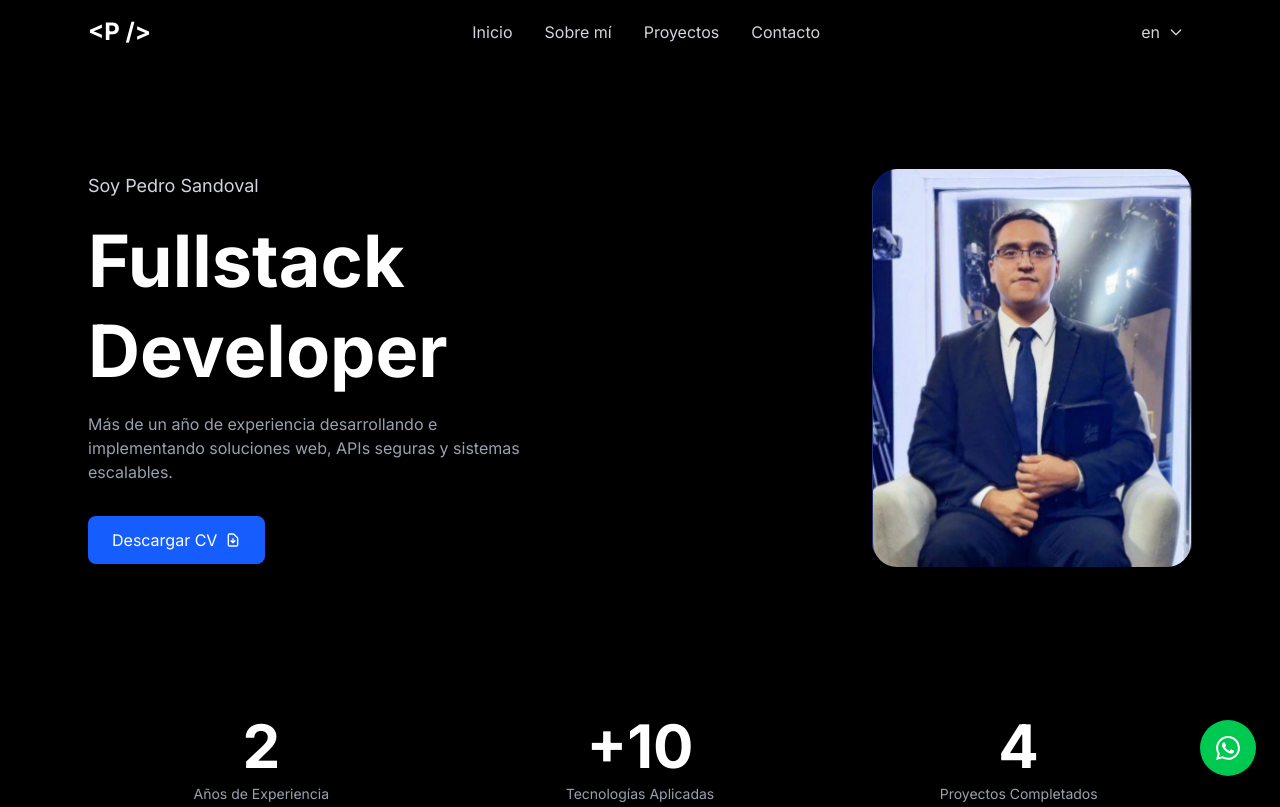
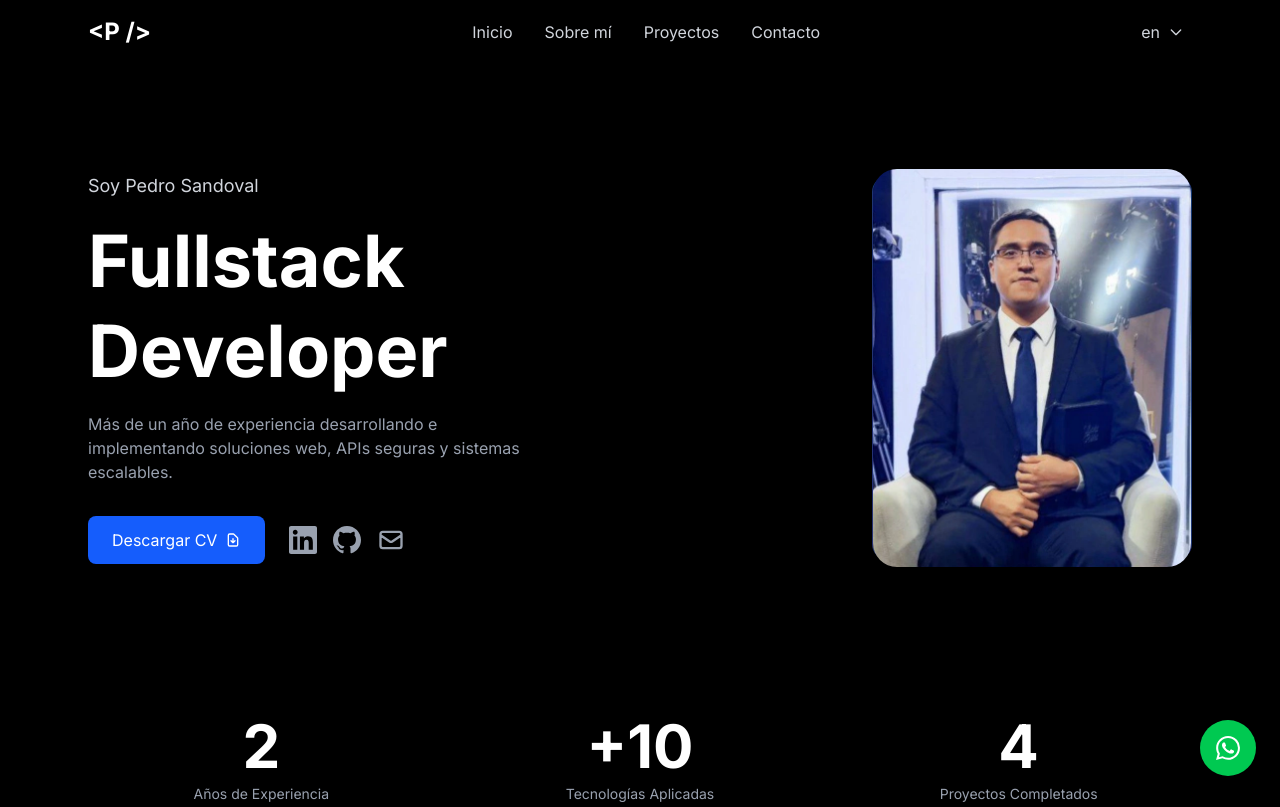
Before and after one commit to Pedrosandoval2/Portfolio, an Astro site: page /es in a window 1280 px wide. Shown: the top 807 px of the page. Built offline with nearby package versions, Linux system fonts and the light colour scheme; Astro itself is replaced by a stand-in of ours.

Commit message:
feat: add icons

```diff
--- a/src/pages/[lang]/index.astro
+++ b/src/pages/[lang]/index.astro
@@ -152,7 +152,56 @@
 									d="M12 10v6m0 0l-3-3m3 3l3-3m2 8H7a2 2 0 01-2-2V5a2 2 0 012-2h5.586a1 1 0 01.707.293l5.414 5.414a1 1 0 01.293.707V19a2 2 0 01-2 2z"
 								></path>
 							</svg>
-						</a>
+						</a><div class="flex items-center space-x-4">
+							<a
+								href="https://www.linkedin.com/in/pedrosandovalespinoza/"
+								target="_blank"
+								class="text-gray-400 hover:text-blue-400 transition-colors duration-300"
+							>
+								<svg
+									class="w-7 h-7"
+									fill="currentColor"
+									viewBox="0 0 24 24"
+								>
+									<path
+										d="M20.447 20.452h-3.554v-5.569c0-1.328-.027-3.037-1.852-3.037-1.853 0-2.136 1.445-2.136 2.939v5.667H9.351V9h3.414v1.561h.046c.477-.9 1.637-1.85 3.37-1.85 3.601 0 4.267 2.37 4.267 5.455v6.286zM5.337 7.433c-1.144 0-2.063-.926-2.063-2.065 0-1.138.92-2.063 2.063-2.063 1.14 0 2.064.925 2.064 2.063 0 1.139-.925 2.065-2.064 2.065zm1.782 13.019H3.555V9h3.564v11.452zM22.225 0H1.771C.792 0 0 .774 0 1.729v20.542C0 23.227.792 24 1.771 24h20.451C23.2 24 24 23.227 24 22.271V1.729C24 .774 23.2 0 22.222 0h.003z"
+									></path>
+								</svg>
+							</a>
+							<a
+								href="https://github.com/Pedrosandoval2"
+								target="_blank"
+								class="text-gray-400 hover:text-blue-400 transition-colors duration-300"
+							>
+								<svg
+									class="w-7 h-7"
+									fill="currentColor"
+									viewBox="0 0 24 24"
+								>
+									<path
+										d="M12 0c-6.626 0-12 5.373-12 12 0 5.302 3.438 9.8 8.207 11.387.599.111.793-.261.793-.577v-2.234c-3.338.726-4.033-1.416-4.033-1.416-.546-1.387-1.333-1.756-1.333-1.756-1.089-.745.083-.729.083-.729 1.205.084 1.839 1.237 1.839 1.237 1.07 1.834 2.807 1.304 3.492.997.107-.775.418-1.305.762-1.604-2.665-.305-5.467-1.334-5.467-5.931 0-1.311.469-2.381 1.236-3.221-.124-.303-.535-1.524.117-3.176 0 0 1.008-.322 3.301 1.23.957-.266 1.983-.399 3.003-.404 1.02.005 2.047.138 3.006.404 2.291-1.552 3.297-1.23 3.297-1.23.653 1.653.242 2.874.118 3.176.77.84 1.235 1.911 1.235 3.221 0 4.609-2.807 5.624-5.479 5.921.43.372.823 1.102.823 2.222v3.293c0 .319.192.694.801.576 4.765-1.589 8.199-6.086 8.199-11.386 0-6.627-5.373-12-12-12z"
+									></path>
+								</svg>
+							</a>
+							<a
+								href="mailto:pedrosandovalespinoza1@gmail.com"
+								class="text-gray-400 hover:text-blue-400 transition-colors duration-300"
+							>
+								<svg
+									class="w-7 h-7"
+									fill="none"
+									stroke="currentColor"
+									viewBox="0 0 24 24"
+								>
+									<path
+										stroke-linecap="round"
+										stroke-linejoin="round"
+										stroke-width="2"
+										d="M3 8l7.89 5.26a2 2 0 002.22 0L21 8M5 19h14a2 2 0 002-2V7a2 2 0 00-2-2H5a2 2 0 00-2 2v10a2 2 0 002 2z"
+									></path>
+								</svg>
+							</a>
+						</div>
 					</div>
 				</div>
 
@@ -211,7 +260,7 @@
 			</div>
 		</section>
 
-		<div class="max-w-13 w-full m-auto mt-9  sm:block">
+		<div class="max-w-13 w-full m-auto mt-9 sm:block">
 			<svg
 				viewBox="0 0 24 24"
 				class="animate-bounce animate-infinite"
```
